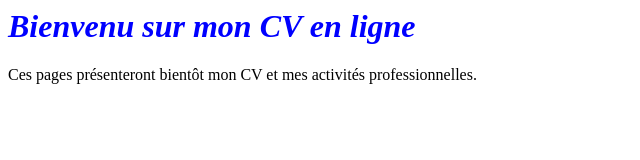
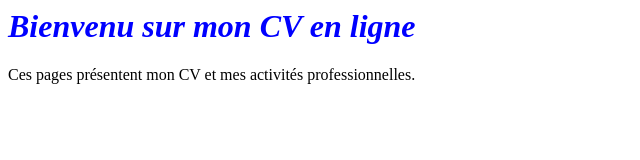
Before and after one commit to Alexandre-Pascal/test, a plain HTML site: page index.html in a window 1280 px wide. Shown: the full height of the page, 0-640 px from the left. Drawn offline with Linux system fonts and the light colour scheme.

Commit message:
modification de la phrase d'acceuil

```diff
--- a/index.html
+++ b/index.html
@@ -10,6 +10,6 @@
 <body>
     <h1>Bienvenu sur mon CV en ligne</h1>
 
-    <p>Ces pages présenteront bientôt mon CV et mes activités professionnelles.</p>
+    <p>Ces pages présentent mon CV et mes activités professionnelles.</p>
 </body>
 </html>
```
